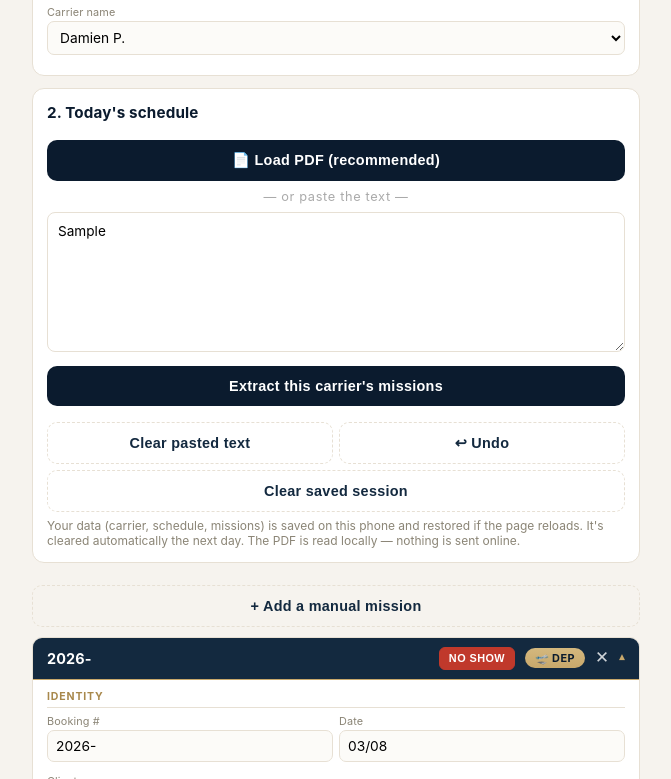
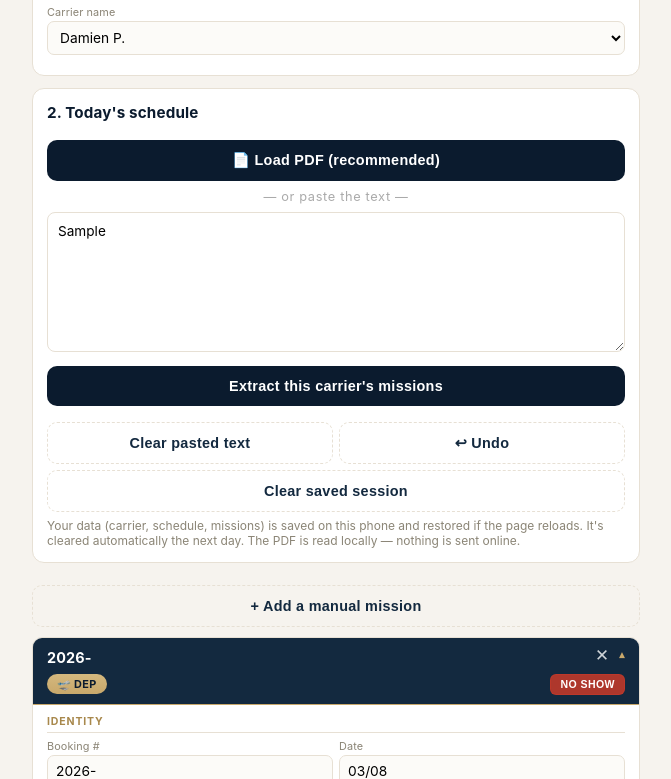
Before and after one commit to DamienPhan/rapport, a website with bundled scripts: page index.html in a window 1280 px wide. Both pictures are taken after typing "Sample" into the empty fields and a click on the button "+ Add a manual mission". Shown: the part 172-951 px from the top of the page, without its empty margins (304-975 px from the left). Built offline with nearby package versions, Linux system fonts and the light colour scheme.

Commit message:
Réorganise la bannière de mission : deux rangées au lieu d'un bloc de badges compressé (#28)
L'ancienne bannière alignait sur une seule ligne à droite : bouton NO SHOW,
badge terminal, badge type, croix de suppression et chevron — cinq éléments
de formes différentes se disputant l'espace, obligés d'empiler mot par mot
sur écran étroit.

Nouvelle structure à deux rangées :
- Rangée 1 : identité (booking + heure) à gauche, contrôles universels
  (supprimer, déplier) à droite — la paire qui doit rester accessible
  sans ouvrir la carte.
- Rangée 2 : statut de la mission — badge type fusionné avec le terminal
  (« DEP · T2 » au lieu de deux badges séparés) à gauche, NO SHOW à droite.

Le badge terminal séparé (ajouté précédemment) est donc fusionné dans le
badge de type plutôt que dupliqué en pastille à part — un badge en moins
à l'affichage sans perdre l'information.


Claude-Session: https://claude.ai/code/session_01HihPx2g4dohMP1Q5HehFQk

Co-authored-by: Claude <noreply@anthropic.com>

```diff
--- a/src/styles/main.css
+++ b/src/styles/main.css
@@ -153,16 +153,20 @@
     color:#fff;
     padding:9px 14px;
     display:flex;
-    flex-wrap:wrap;
-    justify-content:space-between;
-    align-items:center;
-    gap:6px 8px;
+    flex-direction:column;
+    gap:7px;
     border-bottom:1px solid transparent;
     cursor:pointer;
     user-select:none;
   }
   .mission.open .mission-head{border-bottom-color:var(--gold);}
-  .mission-head .mhead-main{min-width:140px;flex:1 1 auto;}
+  .mhead-top{
+    display:flex;
+    justify-content:space-between;
+    align-items:flex-start;
+    gap:8px;
+  }
+  .mission-head .mhead-main{min-width:0;flex:1 1 auto;}
   .mission-head strong{font-size:.9rem;letter-spacing:.01em;}
   .mission-head .mtime{color:var(--gold);font-weight:600;}
   .mission-head .mhead-summary{
@@ -172,7 +176,7 @@
     white-space:normal;
     overflow-wrap:break-word;
   }
-  .mission-head .right{display:flex;align-items:center;gap:10px;flex-shrink:0;}
+  .mhead-controls{display:flex;align-items:center;gap:10px;flex-shrink:0;padding-top:1px;}
   .mission-head .chevron{
     color:var(--gold);
     font-size:.75rem;
@@ -182,6 +186,12 @@
   .mission.open .mission-head .chevron{transform:rotate(180deg);}
   .mission-body{display:none;}
   .mission.open .mission-body{display:block;}
+  .mhead-tags{
+    display:flex;
+    align-items:center;
+    justify-content:space-between;
+    gap:8px;
+  }
   .mission-head .badge{
     font-size:.68rem;
     display:inline-flex;
@@ -193,11 +203,6 @@
     border-radius:20px;
     font-weight:700;
     letter-spacing:.04em;
-  }
-  .mission-head .badge-terminal{
-    background:rgba(255,255,255,.12);
-    border:1px solid rgba(255,255,255,.34);
-    color:#fff;
   }
   .mission-head .badge-ARR{background:linear-gradient(180deg,#4fae8e,#2f8f6b);color:#fff;}
   .mission-head .badge-DEP{background:linear-gradient(180deg,#d4b87e,var(--gold));color:var(--navy);}
@@ -214,17 +219,18 @@
     opacity:.8;
   }
   .mission-head .btn-noshow{
-    background:#c0392b;
-    border:1px solid #c0392b;
+    background:rgba(192,57,43,.9);
+    border:1px solid rgba(192,57,43,.9);
     color:#fff;
-    font-size:.68rem;
+    font-size:.66rem;
     font-weight:700;
     letter-spacing:.04em;
     cursor:pointer;
     line-height:1;
-    padding:5px 9px;
+    padding:4px 9px;
     border-radius:6px;
     text-transform:uppercase;
+    flex-shrink:0;
   }
   .mission-head .btn-noshow:active{background:#a52f22;border-color:#a52f22;}
   .mission-body{padding:10px 14px 12px;}
--- a/src/ui/app.js
+++ b/src/ui/app.js
@@ -221,16 +221,19 @@ function renderMission(m, idx){
   return `
   <div class="mission${isOpen?' open':''}" data-idx="${idx}">
     <div class="mission-head" onclick="toggleMission(${idx})">
-      <div class="mhead-main">
-        <strong>${m.booking || t('missions.newMission')}${fmtTime(m.sortTime) ? ' <span class="mtime">· ' + fmtTime(m.sortTime) + '</span>' : ''}</strong>
-        ${summary ? `<div class="mhead-summary">${escHtml(summary)}</div>` : ''}
+      <div class="mhead-top">
+        <div class="mhead-main">
+          <strong>${m.booking || t('missions.newMission')}${fmtTime(m.sortTime) ? ' <span class="mtime">· ' + fmtTime(m.sortTime) + '</span>' : ''}</strong>
+          ${summary ? `<div class="mhead-summary">${escHtml(summary)}</div>` : ''}
+        </div>
+        <div class="mhead-controls">
+          <button class="del" onclick="event.stopPropagation();removeMission(${idx})" title="${t('mission.deleteTitle')}">✕</button>
+          <span class="chevron">▾</span>
+        </div>
       </div>
-      <div class="right">
+      <div class="mhead-tags">
+        <span class="badge badge-${m.type||'Service'}">${typeIcon(m.type)}${m.type || '—'}${m.terminal ? ' · T' + escHtml(m.terminal) : ''}</span>
         <button class="btn-noshow" onclick="event.stopPropagation();markNoShow(${idx})" title="${t('mission.markNoShowTitle')}">${t('mission.noShow')}</button>
-        ${m.terminal ? `<span class="badge badge-terminal">T${escHtml(m.terminal)}</span>` : ''}
-        <span class="badge badge-${m.type||'Service'}">${typeIcon(m.type)}${m.type || '—'}</span>
-        <button class="del" onclick="event.stopPropagation();removeMission(${idx})" title="${t('mission.deleteTitle')}">✕</button>
-        <span class="chevron">▾</span>
       </div>
     </div>
     <div class="mission-body">
```
